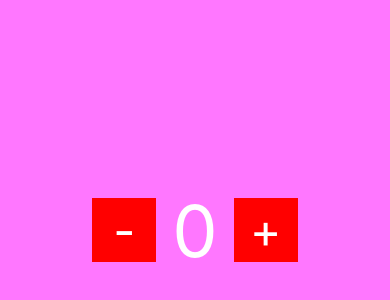
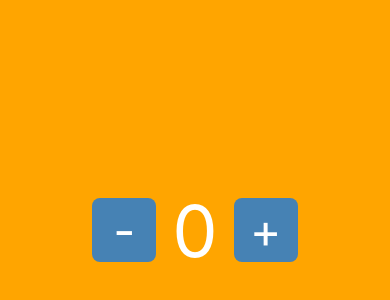
Before and after one commit to arantesandre/aulas-mobile-senai, a React Native app: screen / in a window 390 px wide. Shown: the part 192-492 px from the top of the page. Built offline with nearby package versions, Linux system fonts and the light colour scheme.

Commit message:
cores botões e background

```diff
--- a/App.js
+++ b/App.js
@@ -2,10 +2,11 @@ import { StatusBar } from 'expo-status-bar';
 import React from 'react';
 import { StyleSheet, Text, View, TouchableOpacity } from 'react-native';
 
+//ESTILOS
 const estilos = StyleSheet.create({
   tudo: {
     flex: 1,
-    backgroundColor: '#f7f',
+    backgroundColor: '#ffa500',
     alignItems: 'center',
     justifyContent: 'center',
     flexDirection: 'row',
@@ -16,11 +17,13 @@ const estilos = StyleSheet.create({
     color: '#fff',
   },
   botao: {
-    backgroundColor: 'red',
+    backgroundColor: '#4682b4',
     width: 64,
     height: 64,
     alignItems: 'center',
     justifyContent: 'center',
+    borderRadius: 8,
+
   },
   botaoTexto: {
     fontSize: 48,
```
